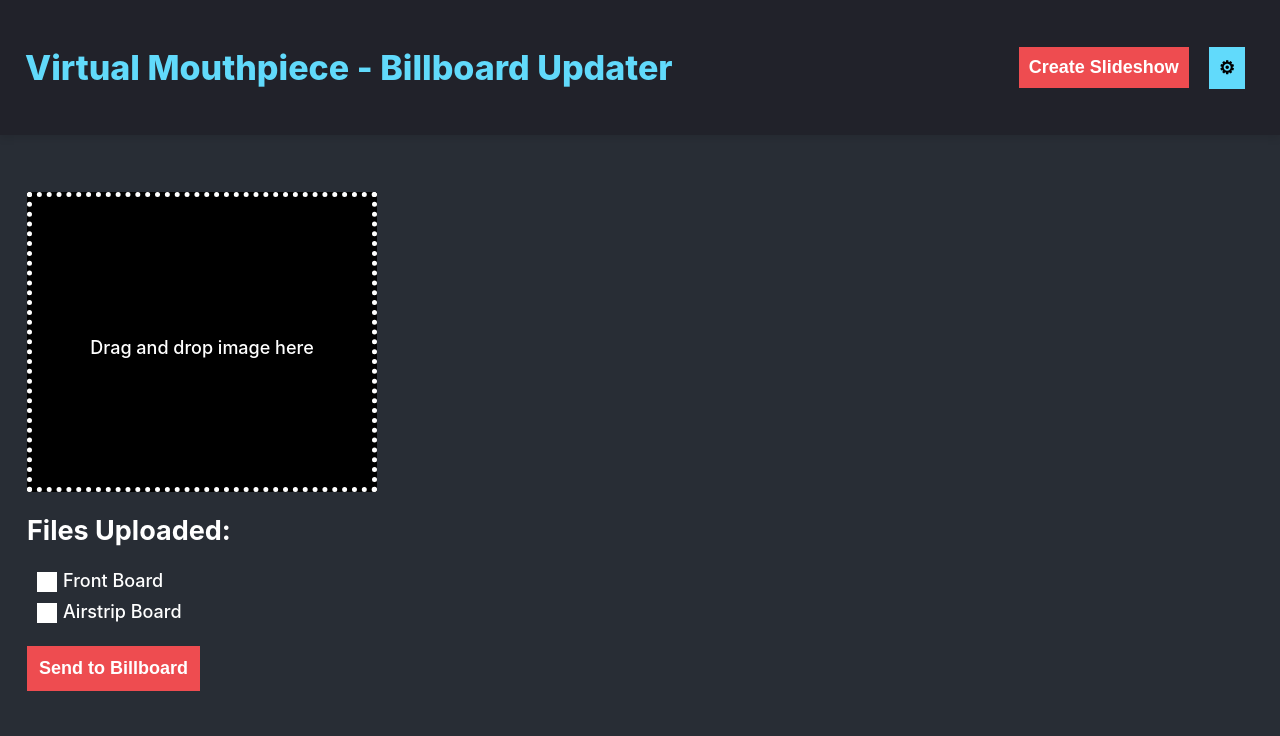
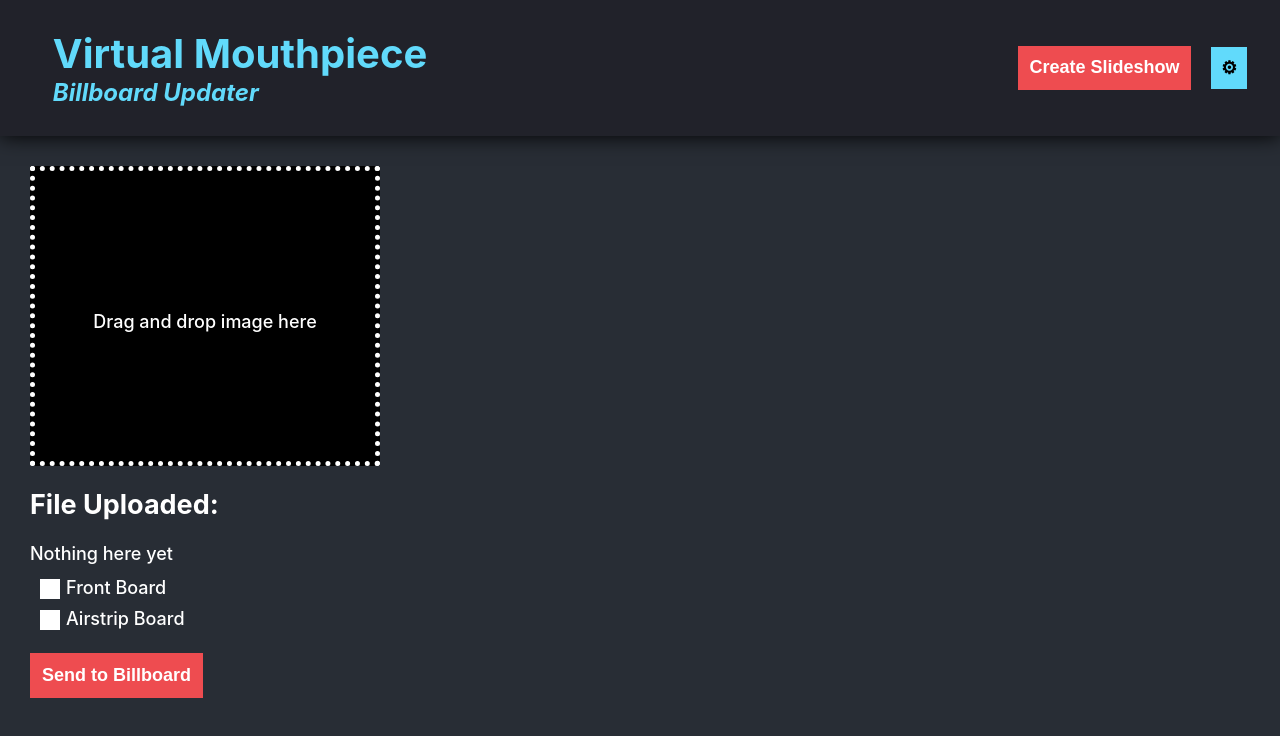
Before and after one commit to BPod123/Virtual-Mouthpiece, a React (Create React App) app in the folder virtual-mouthpiece/: page / in a window 1280 px wide. Shown: the top 736 px of the page. Built offline with nearby package versions, Linux system fonts and the light colour scheme.

Commit message:
Slideshow Clicking and Improved UI
New slideshow selection mechanic and improved UI elements

```diff
--- a/virtual-mouthpiece/src/App.css
+++ b/virtual-mouthpiece/src/App.css
@@ -1,33 +1,43 @@
 
 body {
   margin:0;
-  height: 100vh;
   background-color: #282D35;
 }
 
-nav {
+/*NAV STUFF**********************************/
+
+header {
+  background-color: #21222A;
+  top: 0;
+  left: 0;
+  right: 0;
+  box-shadow: 0px 0px 20px 0px black;
+  justify-content: space-between;
+  padding: 1%;
+  height: auto;
+}
+.navItems {
+  list-style-type: none;
   display: flex;
   align-items: center;
-  background-color: #21222A;
-  height: 90px;
-  padding: 30px 25px;
-  box-shadow: 0px 3px 8px rgba(0, 0, 0, 0.1);
-  height: 75px;
+  justify-content: flex-end;
 }
-.navItems {
-  list-style: none;
-  display: flex;
+.titleLi {
+  margin-right: auto;
 }
-.navItems > li {
-  padding: 10px;
+.title {
+  margin: auto;
+  color: #61DAFB;
+  font-weight: 700;
+  font-size: 250%;
 }
-
-.title {
-  margin-right: auto;
+.subtitle {
+  margin: auto;
+  font-size: 150%;
   color: #61DAFB;
-  font-weight: 800;
-  font-size: 34px;
+  font-style: italic;
 }
+/**********************************************/
 
 button {
   text-align: center;
@@ -38,16 +48,18 @@ button {
 }
 .redButton {
   background-color: #ee4c50;
-  padding: 10px;
+  padding: 11.5px;
+  margin-right: 20px;
 }
 .blueButton {
   background-color: #61DAFB;
   padding: 10px;
   color: black;
+  margin-right: 20px;
 }
 
 .fullComponent {
-  padding: 57px 27px;
+  padding: 30px;
   color: white;
   font-size: large;
   font-weight: 500;
@@ -83,9 +95,6 @@ img {
   color: #f1f1f1;
   padding: 10px;
   font-size: small;
-}
-.slideshowPreview {
-  background-color: #21222A;
 }
 
 /*Checkmark Stuff*******************************************/
@@ -149,3 +158,13 @@ img {
   margin-top: 1%;
   margin-bottom: 2%;
 }
+.slideshowButton {
+  background-color: #ee4c50;
+  padding: 12px;
+  margin-top: 1%;
+  margin-bottom: 2%;
+  margin-left: 2%;
+}
+.slideshowPreview {
+  background-color: #21222A;
+}
--- a/virtual-mouthpiece/src/App.js
+++ b/virtual-mouthpiece/src/App.js
@@ -6,6 +6,7 @@ function App() {
   return (
     <div>
       <Navbar />
+      <div className="topMargin"></div>
       <ImageUploader />
     </div>
   )
--- a/virtual-mouthpiece/src/components/ImagePreviewer.js
+++ b/virtual-mouthpiece/src/components/ImagePreviewer.js
@@ -1,9 +1,9 @@
-import React, { useState, useRef } from "react";
+import React from "react";
 
 export default function ImagePreviewer(props) {
 
     const {url, image} = props
-    if (image && url) {
+    if (image) {
         return (
             <span className="preview">
                 <img src={url} alt="image" />
@@ -12,7 +12,7 @@ export default function ImagePreviewer(props) {
         );
     }
     else {
-        return (<span></span>);
+        return <span>Nothing here yet</span>;
     }
 
 }
--- a/virtual-mouthpiece/src/components/ImageUploader.js
+++ b/virtual-mouthpiece/src/components/ImageUploader.js
@@ -9,8 +9,7 @@ export default function ImageUploader() {
   const [image, setImage] = useState(null);
   const [previewUrl, setPreviewUrl] = useState("");
 
-  const [fileList, setFileList] = useState([
-    {url:previewUrl, image:image}]);
+  const [fileList, setFileList] = useState([]);
   const [firstTime, setFirstTime] = useState(true);
 
   function handleFile(file) {
@@ -19,15 +18,6 @@ export default function ImageUploader() {
     /*also weird behavior when user selects the same image consecutively*/
     const url = URL.createObjectURL(file);
     setPreviewUrl(url);
-    if (firstTime) {
-      setFileList([
-        {url:url, image:file}]);
-    }
-    else {
-      setFileList(fileList.concat([
-        {url:url, image:file}]));
-    }
-    setFirstTime(false);
   }
 
   function handleOnDragOver(event) {
@@ -40,6 +30,19 @@ export default function ImageUploader() {
     handleFile(imageFile);
   }
 
+  function onSlideshowClick() {
+    console.log("clicked");
+    if (firstTime) {
+      setFileList([
+        {url:previewUrl, image:image}]);
+      setFirstTime(false);
+    }
+    else {
+      setFileList(fileList.concat([
+        {url:previewUrl, image:image}]));
+    }
+  }
+  console.log("hi");
   return (
     <div className="fullComponent">
 
@@ -59,13 +62,19 @@ export default function ImageUploader() {
         />
       </div>
 
-      <h2>Files Uploaded:</h2>
-      {previewUrl &&
-        (<ImagePreviewer source={previewUrl} image={image} />)
-      }
-
+      <h2>File Uploaded:</h2>
+      <ImagePreviewer url={previewUrl} image={image} />
       <Checkboxes />
       <SendButton image={image}/>
+
+      {previewUrl &&
+        (<button
+          className="slideshowButton"
+          onClick={()=>{onSlideshowClick();}}>
+            Add To Slideshow
+        </button>)
+      }
+      {fileList.length > 0 &&
         <div className="slideshowPreview">
           {
             fileList.map(
@@ -73,6 +82,7 @@ export default function ImageUploader() {
             )
           }
         </div>
+    }
     </div>
   );
 }
--- a/virtual-mouthpiece/src/components/Navbar.js
+++ b/virtual-mouthpiece/src/components/Navbar.js
@@ -5,10 +5,15 @@ export default function Navbar() {
     return (
         <header>
             <nav>
-                <h3 className="title">Virtual Mouthpiece - Billboard Updater</h3>
                 <ul className="navItems">
-                    <li><button className="redButton">Create Slideshow</button></li>
-                    <li><button className="blueButton">⚙</button></li>
+                    <li className="titleLi">
+                        <h1 className="title">Virtual Mouthpiece</h1>
+                        <h3 className="subtitle">Billboard Updater</h3>
+                    </li>
+                    <li>
+                        <button className="redButton">Create Slideshow</button></li>
+                        <li><button className="blueButton">⚙</button>
+                    </li>
                 </ul>
             </nav>
         </header>
```
Also changed, not shown: virtual-mouthpiece/src/components/SendButton.js (+4 -3 lines). Lines whose indentation alone changed are shown as unchanged.
